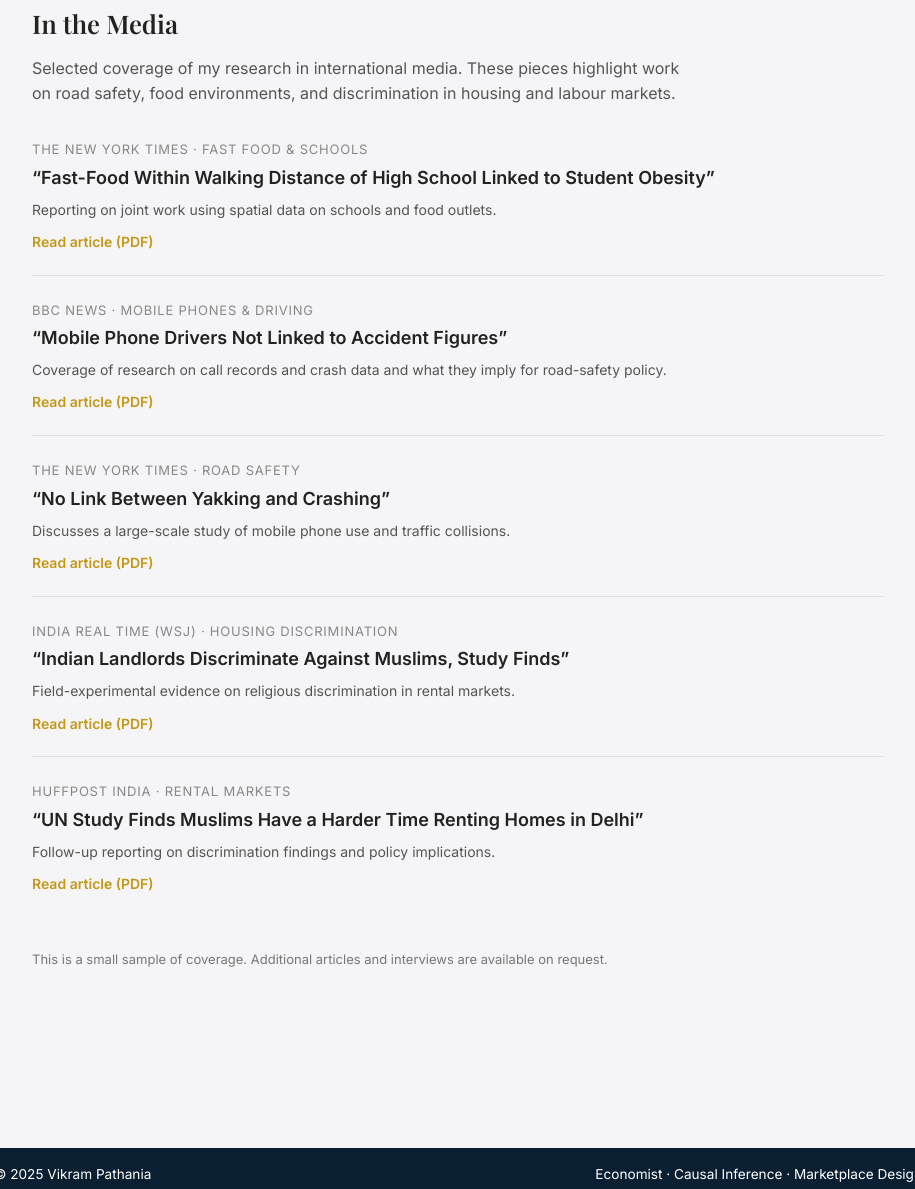
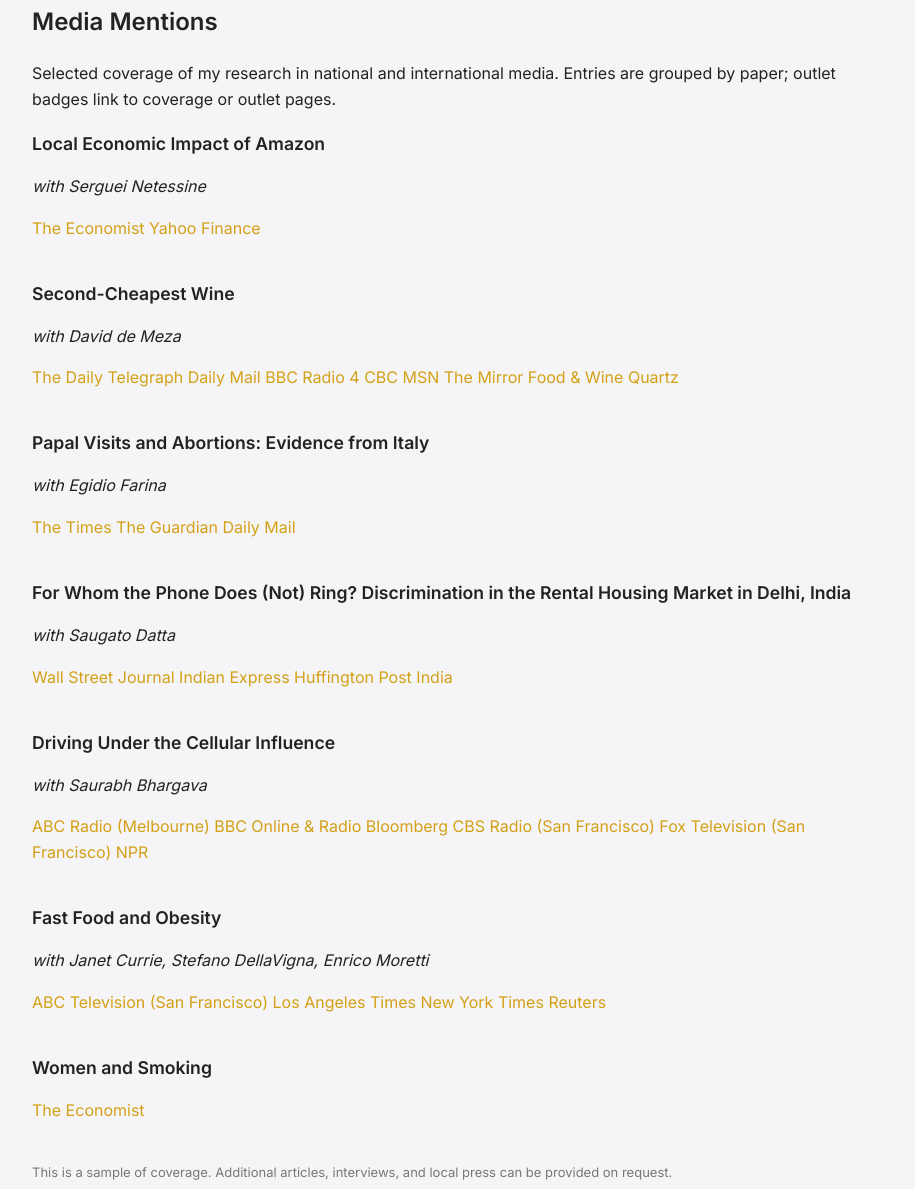
Before and after one commit to pathaniav/vikrampathania.github.io, a plain HTML site: page media.html in a window 1280 px wide. Shown: the part 118-1307 px from the top of the page, without its empty margins (182-1097 px from the left). Drawn offline with nearby package versions, Linux system fonts and the light colour scheme.

Commit message:
Update media.html

```diff
--- a/media.html
+++ b/media.html
@@ -2,7 +2,7 @@
 <html lang="en">
   <head>
     <meta charset="UTF-8" />
-    <title>In the Media · Vikram Pathania</title>
+    <title>Media Mentions · Vikram Pathania</title>
     <meta name="viewport" content="width=device-width, initial-scale=1" />
     <meta
       name="description"
@@ -24,101 +24,202 @@
           <a href="about.html">About</a>
           <a href="experience.html">Experience</a>
           <a href="research.html">Research</a>
-          <a href="media.html">In the Media</a>
+          <a href="media.html" class="active">In the Media</a>
           <a href="contact.html">Contact</a>
         </nav>
       </div>
     </header>
 
     <main class="media-page">
-      <section>
-        <h2>In the Media</h2>
-        <p class="media-lead">
-          Selected coverage of my research in international media. These pieces
-          highlight work on road safety, food environments, and discrimination
-          in housing and labour markets.
+      <h2>Media Mentions</h2>
+      <p class="media-intro">
+        Selected coverage of my research in national and international media.
+        Entries are grouped by paper; outlet badges link to coverage or outlet pages.
       </p>
 
-        <div class="media-list">
+      <!-- Paper 1 -->
+      <section class="paper-block">
+        <h3>Local Economic Impact of Amazon</h3>
+        <p class="paper-ref">
+          <em>with Serguei Netessine</em>
+        </p>
+        <div class="media-badges">
+          <a class="media-badge"
+             href="https://www.economist.com/" target="_blank">
+            The Economist
+          </a>
+          <a class="media-badge"
+             href="https://finance.yahoo.com/" target="_blank">
+            Yahoo Finance
+          </a>
+        </div>
+      </section>
 
-          <!-- Example item 1 -->
-          <article class="media-item">
-            <div class="media-meta">The New York Times · Fast food & schools</div>
+      <!-- Paper 2 -->
+      <section class="paper-block">
+        <h3>Second-Cheapest Wine</h3>
+        <p class="paper-ref">
+          <em>with David de Meza</em>
+        </p>
+        <div class="media-badges">
+          <a class="media-badge"
+             href="https://www.telegraph.co.uk/" target="_blank">
+            The Daily Telegraph
+          </a>
+          <a class="media-badge"
+             href="https://www.dailymail.co.uk/" target="_blank">
+            Daily Mail
+          </a>
+          <a class="media-badge"
+             href="https://www.bbc.co.uk/radio4" target="_blank">
+            BBC Radio 4
+          </a>
+          <a class="media-badge"
+             href="https://www.cbc.ca/" target="_blank">
+            CBC
+          </a>
+          <a class="media-badge"
+             href="https://www.msn.com/" target="_blank">
+            MSN
+          </a>
+          <a class="media-badge"
+             href="https://www.mirror.co.uk/" target="_blank">
+            The Mirror
+          </a>
+          <a class="media-badge"
+             href="https://www.foodandwine.com/" target="_blank">
+            Food &amp; Wine
+          </a>
+          <a class="media-badge"
+             href="https://qz.com/" target="_blank">
+            Quartz
+          </a>
+        </div>
+      </section>
+
+      <!-- Paper 3 -->
+      <section class="paper-block">
+        <h3>Papal Visits and Abortions: Evidence from Italy</h3>
+        <p class="paper-ref">
+          <em>with Egidio Farina</em>
+        </p>
+        <div class="media-badges">
+          <a class="media-badge"
+             href="https://www.thetimes.co.uk/" target="_blank">
+            The Times
+          </a>
+          <a class="media-badge"
+             href="https://www.theguardian.com/" target="_blank">
+            The Guardian
+          </a>
+          <a class="media-badge"
+             href="https://www.dailymail.co.uk/" target="_blank">
+            Daily Mail
+          </a>
+        </div>
+      </section>
+
+      <!-- Paper 4 -->
+      <section class="paper-block">
         <h3>
-              “Fast-Food Within Walking Distance of High School Linked to Student Obesity”
+          For Whom the Phone Does (Not) Ring? Discrimination in the Rental Housing
+          Market in Delhi, India
         </h3>
-            <p class="media-tagline">
-              Reporting on joint work using spatial data on schools and food outlets.
+        <p class="paper-ref">
+          <em>with Saugato Datta</em>
         </p>
-            <a href="assets/media/NYT_fast_food_schools.pdf" target="_blank">
-              Read article (PDF)
+        <div class="media-badges">
+          <a class="media-badge"
+             href="https://www.wsj.com/" target="_blank">
+            Wall Street Journal
           </a>
-          </article>
+          <a class="media-badge"
+             href="https://indianexpress.com/" target="_blank">
+            Indian Express
+          </a>
+          <a class="media-badge"
+             href="https://www.huffpost.com/" target="_blank">
+            Huffington Post India
+          </a>
+        </div>
+      </section>
 
-          <!-- Example item 2 -->
-          <article class="media-item">
-            <div class="media-meta">BBC News · Mobile phones & driving</div>
-            <h3>
-              “Mobile Phone Drivers Not Linked to Accident Figures”
-            </h3>
-            <p class="media-tagline">
-              Coverage of research on call records and crash data and what they imply
-              for road-safety policy.
+      <!-- Paper 5 -->
+      <section class="paper-block">
+        <h3>Driving Under the Cellular Influence</h3>
+        <p class="paper-ref">
+          <em>with Saurabh Bhargava</em>
         </p>
-            <a href="assets/media/BBC_mobile_phones_crashes.pdf" target="_blank">
-              Read article (PDF)
+        <div class="media-badges">
+          <a class="media-badge"
+             href="https://www.abc.net.au/" target="_blank">
+            ABC Radio (Melbourne)
           </a>
-          </article>
+          <a class="media-badge"
+             href="https://www.bbc.co.uk/" target="_blank">
+            BBC Online &amp; Radio
+          </a>
+          <a class="media-badge"
+             href="https://www.bloomberg.com/" target="_blank">
+            Bloomberg
+          </a>
+          <a class="media-badge"
+             href="https://www.audacy.com/kcbsradio" target="_blank">
+            CBS Radio (San Francisco)
+          </a>
+          <a class="media-badge"
+             href="https://www.ktvu.com/" target="_blank">
+            Fox Television (San Francisco)
+          </a>
+          <a class="media-badge"
+             href="https://www.npr.org/" target="_blank">
+            NPR
+          </a>
+        </div>
+      </section>
 
-          <!-- Example item 3 -->
-          <article class="media-item">
-            <div class="media-meta">The New York Times · Road safety</div>
-            <h3>
-              “No Link Between Yakking and Crashing”
-            </h3>
-            <p class="media-tagline">
-              Discusses a large-scale study of mobile phone use and traffic collisions.
+      <!-- Paper 6 -->
+      <section class="paper-block">
+        <h3>Fast Food and Obesity</h3>
+        <p class="paper-ref">
+          <em>with Janet Currie, Stefano DellaVigna, Enrico Moretti</em>
         </p>
-            <a href="assets/media/NYT_yakking_crashing.pdf" target="_blank">
-              Read article (PDF)
+        <div class="media-badges">
+          <a class="media-badge"
+             href="https://abc7news.com/" target="_blank">
+            ABC Television (San Francisco)
           </a>
-          </article>
+          <a class="media-badge"
+             href="https://www.latimes.com/" target="_blank">
+            Los Angeles Times
+          </a>
+          <a class="media-badge"
+             href="https://www.nytimes.com/" target="_blank">
+            New York Times
+          </a>
+          <a class="media-badge"
+             href="https://www.reuters.com/" target="_blank">
+            Reuters
+          </a>
+        </div>
+      </section>
 
-          <!-- Example item 4 -->
-          <article class="media-item">
-            <div class="media-meta">India Real Time (WSJ) · Housing discrimination</div>
-            <h3>
-              “Indian Landlords Discriminate Against Muslims, Study Finds”
-            </h3>
-            <p class="media-tagline">
-              Field-experimental evidence on religious discrimination in rental markets.
-            </p>
-            <a href="assets/media/WSJ_muslim_landlords.pdf" target="_blank">
-              Read article (PDF)
+      <!-- Paper 7 -->
+      <section class="paper-block">
+        <h3>Women and Smoking</h3>
+        <p class="paper-ref"></p>
+        <div class="media-badges">
+          <a class="media-badge"
+             href="https://www.economist.com/" target="_blank">
+            The Economist
           </a>
-          </article>
-
-          <!-- Example item 5 -->
-          <article class="media-item">
-            <div class="media-meta">HuffPost India · Rental markets</div>
-            <h3>
-              “UN Study Finds Muslims Have a Harder Time Renting Homes in Delhi”
-            </h3>
-            <p class="media-tagline">
-              Follow-up reporting on discrimination findings and policy implications.
-            </p>
-            <a href="assets/media/HuffPost_renting_delhi.pdf" target="_blank">
-              Read article (PDF)
-            </a>
-          </article>
-
         </div>
+      </section>
 
       <p class="media-note">
-          This is a small sample of coverage. Additional articles and interviews are
-          available on request.
+        This is a sample of coverage. Additional articles, interviews, and local
+        press can be provided on request.
       </p>
-      </section>
     </main>
 
     <footer>
```
Lines whose indentation alone changed are shown as unchanged.
